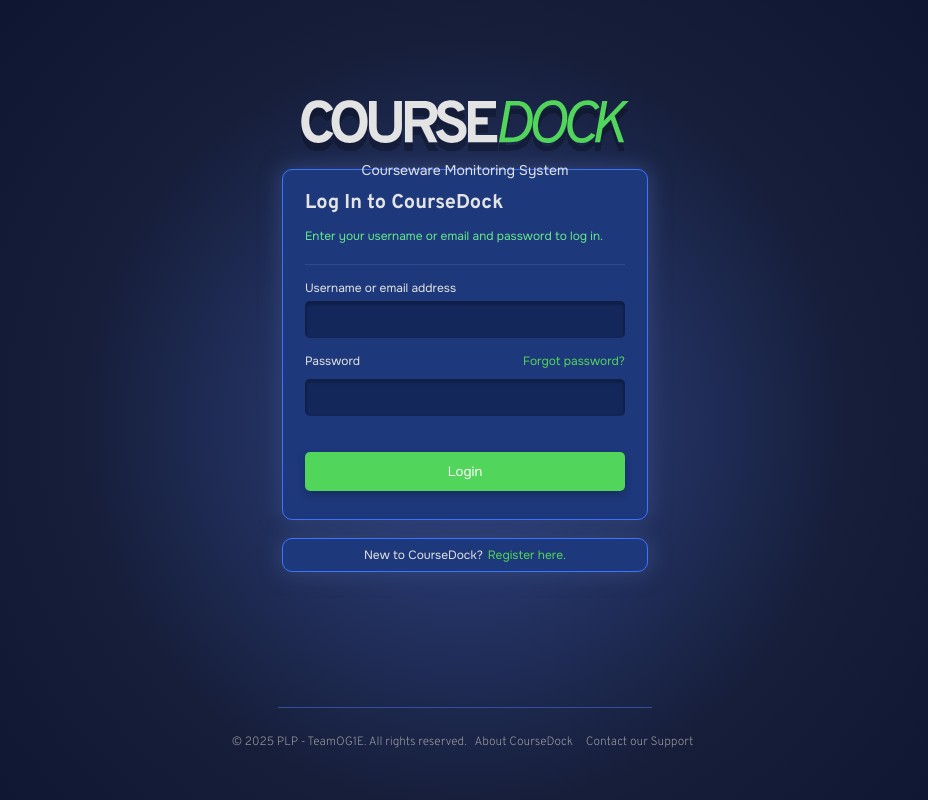
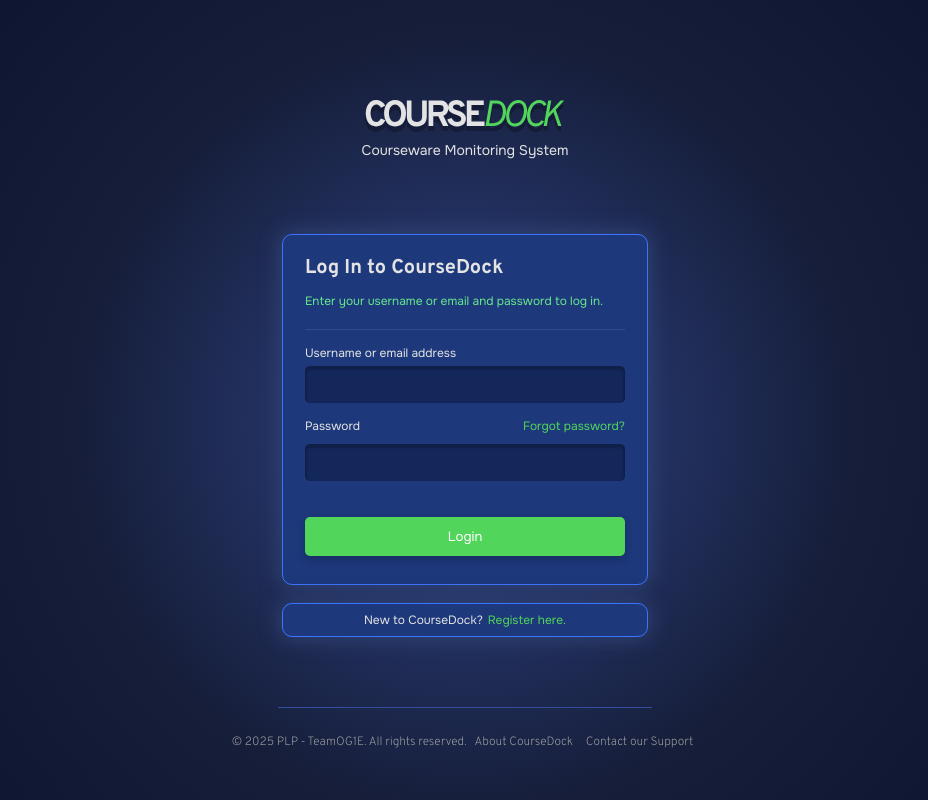
Before and after one commit to ychine/CMS, a PHP site: page / in a window 1280 px wide. Shown: the whole page, without its empty margins (175-1103 px from the left). Run offline with PHP 8.4, Linux system fonts and the light colour scheme.

Commit message:
adjust
adjusted header img size, adjusted container padding top, tinanggal br sa reg and i thank you

```diff
--- a/src/register.php
+++ b/src/register.php
@@ -19,7 +19,7 @@
         <div class="cmstitle">Courseware Monitoring System</div>
     </div>
 
-    <br><br><br><br>
+
      <div class="container">
 
                     <div class="signinbox" id="signupStep1">
--- a/src/styles.css
+++ b/src/styles.css
@@ -100,6 +100,7 @@ body {
     width: clamp(320px, 30vw, 320px);
     height: auto;
     border: 0.5px solid #3d74ff;
+
 
 }
 
@@ -306,7 +307,7 @@ body {
 }
 
 .header img {
-    width: clamp(330px, 20%, 400px);
+    width: clamp(200px, 10%, 200px);
     animation: fadeIn 2s ease-in-out;
 }
 
@@ -321,7 +322,7 @@ body {
 
 .container {
 
-    padding-top: 100px;
+    padding-top: 230px;
     flex: 1;
     display: flex;
     flex-direction: column;
```
